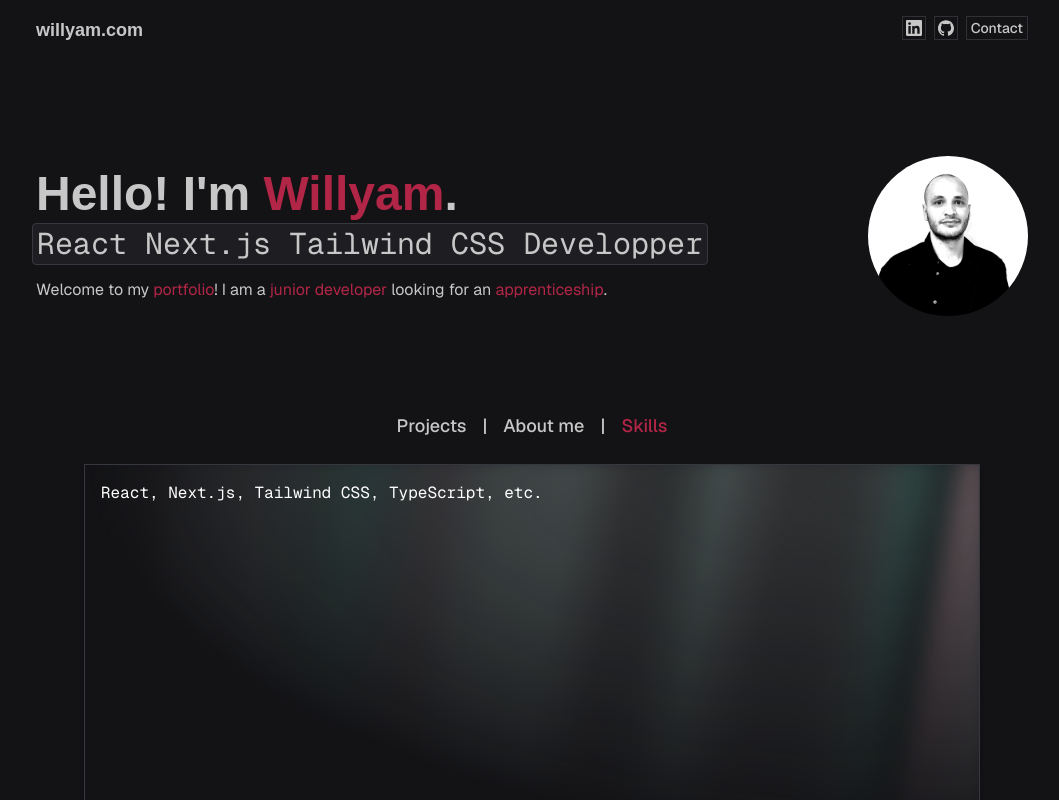
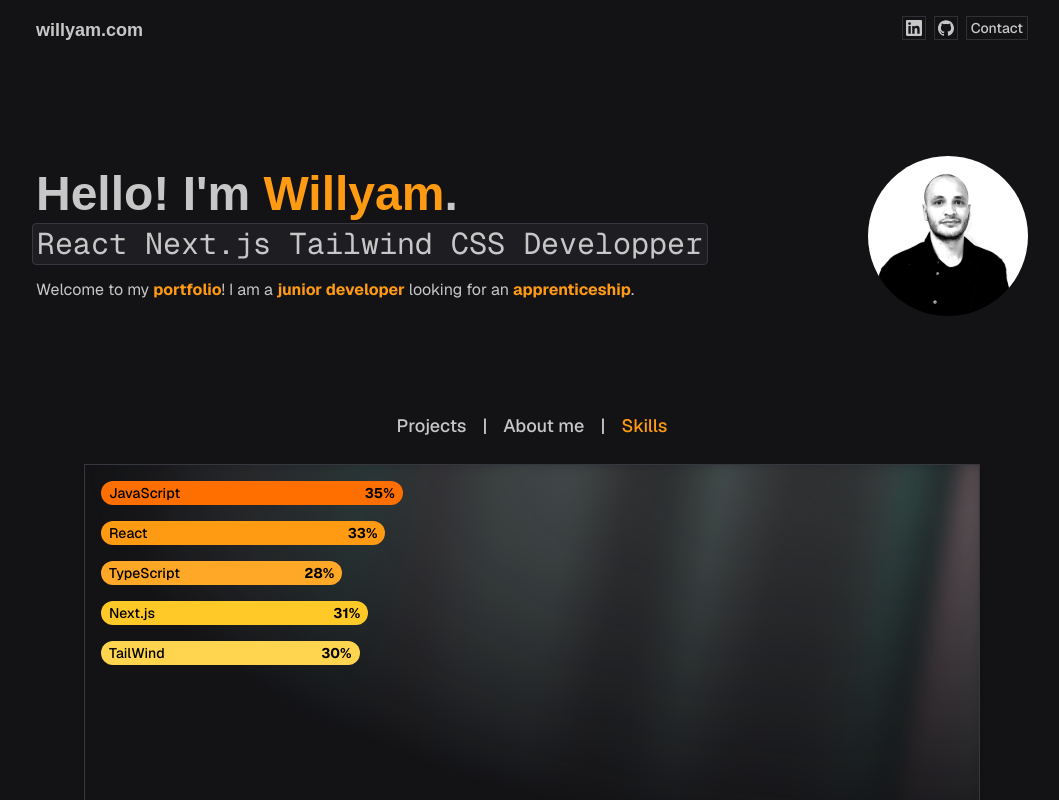
Before and after one commit to Willzebud/Portfolio, a Next.js app: page / in a window 1280 px wide. Both pictures are taken after a click on the button "Skills". Shown: the top 800 px of the page, without its empty margins (108-1167 px from the left). Built offline with nearby package versions, Linux system fonts and the light colour scheme; a web font is replaced by a local one.

Commit message:
Version 2.4

```diff
--- a/app/_components/Hero.tsx
+++ b/app/_components/Hero.tsx
@@ -20,7 +20,7 @@ export const Hero = () => {
     <Section className="flex max-lg:flex-col items-center justify-between gap-6">
       <div className="flex-[2] flex flex-col gap-2">
         <h2 className="font-caption font-bold text-5xl">
-          Hello! I&apos;m <span className="text-primary">Willyam</span>.
+          Hello! I&apos;m <span className="text-brandPrimary">Willyam</span>.
         </h2>
         <h3 className="text-3xl font-caption">
           <Code className="inline-flex items-center">
@@ -28,14 +28,15 @@ export const Hero = () => {
           </Code>
         </h3>
         <p className="text-base mt-2">
-          Welcome to my <span className="text-primary">portfolio</span>! I am a{" "}
-          <span className="text-primary">junior developer</span> looking for an{" "}
-          <span className="text-primary">apprenticeship</span>.
+          Welcome to my{" "}
+          <span className="text-brandPrimary font-bold">portfolio</span>! I am a{" "}
+          <span className="text-brandPrimary font-bold">junior developer</span>{" "}
+          looking for an{" "}
+          <span className="text-brandPrimary font-bold">apprenticeship</span>.
         </p>
       </div>
       <div className="flex-shrink-0 mr-0">
         {" "}
-        {/* Changer ml-auto en mr-0 pour aligner correctement */}
         <img
           src="/PhotoWillyamRbr.svg"
           className="w-full h-auto max-w-40 max-md:w-56"
--- a/app/_components/PortfolioSections.tsx
+++ b/app/_components/PortfolioSections.tsx
@@ -22,8 +22,8 @@ export const PortfolioSection = () => {
         <button
           onClick={() => handleTabClick("projects")}
           className={cn(
-            activeTab === "projects" ? "text-primary" : "text-foreground",
-            "hover:text-primary transition-colors duration-300"
+            activeTab === "projects" ? "text-brandPrimary" : "text-foreground",
+            "hover:text-brandPrimary transition-colors duration-300"
           )}
         >
           Projects
@@ -32,8 +32,8 @@ export const PortfolioSection = () => {
         <button
           onClick={() => handleTabClick("about")}
           className={cn(
-            activeTab === "about" ? "text-primary" : "text-foreground",
-            "hover:text-primary transition-colors duration-300"
+            activeTab === "about" ? "text-brandPrimary" : "text-foreground",
+            "hover:text-brandPrimary transition-colors duration-300"
           )}
         >
           About me
@@ -42,8 +42,8 @@ export const PortfolioSection = () => {
         <button
           onClick={() => handleTabClick("skills")}
           className={cn(
-            activeTab === "skills" ? "text-primary" : "text-foreground",
-            "hover:text-primary transition-colors duration-300"
+            activeTab === "skills" ? "text-brandPrimary" : "text-foreground",
+            "hover:text-brandPrimary transition-colors duration-300"
           )}
         >
           Skills
--- a/app/_components/SkillsContent.tsx
+++ b/app/_components/SkillsContent.tsx
@@ -1,9 +1,30 @@
 import React from "react";
+
+const skills = [
+  { name: "JavaScript", level: "35%", color: "bg-[#FF6F00]" },
+  { name: "React", level: "33%", color: "bg-[#FF9A13]" },
+  { name: "TypeScript", level: "28%", color: "bg-[#FFA726]" },
+  { name: "Next.js", level: "31%", color: "bg-[#FFCA28]" },
+  { name: "TailWind", level: "30%", color: "bg-[#FFD54F]" },
+];
 
 const SkillsContent = () => {
   return (
-    <div className="font-mono">
-      <p>React, Next.js, Tailwind CSS, TypeScript, etc.</p>
+    <div className="space-y-4">
+      {skills.map((skill) => (
+        <div
+          key={skill.name}
+          className="relative w-full h-6 rounded-full bg-transparent"
+        >
+          <div
+            className={`absolute left-0 top-0 h-full rounded-full ${skill.color} text-black font-bold text-sm flex items-center justify-between px-2`}
+            style={{ width: skill.level }}
+          >
+            <span className="text-black font-medium">{skill.name}</span>
+            <span>{skill.level}</span>
+          </div>
+        </div>
+      ))}
     </div>
   );
 };
--- a/components/ui/button.tsx
+++ b/components/ui/button.tsx
@@ -1,8 +1,8 @@
-import * as React from "react"
-import { Slot } from "@radix-ui/react-slot"
-import { cva, type VariantProps } from "class-variance-authority"
+import * as React from "react";
+import { Slot } from "@radix-ui/react-slot";
+import { cva, type VariantProps } from "class-variance-authority";
 
-import { cn } from "@/lib/utils"
+import { cn } from "@/lib/utils";
 
 const buttonVariants = cva(
   "inline-flex items-center justify-center whitespace-nowrap rounded-md text-sm font-medium transition-colors focus-visible:outline-none focus-visible:ring-1 focus-visible:ring-ring disabled:pointer-events-none disabled:opacity-50",
@@ -10,7 +10,7 @@ const buttonVariants = cva(
     variants: {
       variant: {
         default:
-          "bg-primary text-primary-foreground shadow hover:bg-primary/90",
+          "bg-primary text-brandPrimary-foreground shadow hover:bg-primary/90",
         destructive:
           "bg-destructive text-destructive-foreground shadow-sm hover:bg-destructive/90",
         outline:
@@ -18,7 +18,7 @@ const buttonVariants = cva(
         secondary:
           "bg-secondary text-secondary-foreground shadow-sm hover:bg-secondary/80",
         ghost: "hover:bg-accent hover:text-accent-foreground",
-        link: "text-primary underline-offset-4 hover:underline",
+        link: "text-brandPrimary underline-offset-4 hover:underline",
       },
       size: {
         default: "h-9 px-4 py-2",
@@ -32,26 +32,26 @@ const buttonVariants = cva(
       size: "default",
     },
   }
-)
+);
 
 export interface ButtonProps
   extends React.ButtonHTMLAttributes<HTMLButtonElement>,
     VariantProps<typeof buttonVariants> {
-  asChild?: boolean
+  asChild?: boolean;
 }
 
 const Button = React.forwardRef<HTMLButtonElement, ButtonProps>(
   ({ className, variant, size, asChild = false, ...props }, ref) => {
-    const Comp = asChild ? Slot : "button"
+    const Comp = asChild ? Slot : "button";
     return (
       <Comp
         className={cn(buttonVariants({ variant, size, className }))}
         ref={ref}
         {...props}
       />
-    )
+    );
   }
-)
-Button.displayName = "Button"
+);
+Button.displayName = "Button";
 
-export { Button, buttonVariants }
+export { Button, buttonVariants };
--- a/components/ui/dialog.tsx
+++ b/components/ui/dialog.tsx
@@ -21,7 +21,7 @@ const DialogOverlay = React.forwardRef<
   <DialogPrimitive.Overlay
     ref={ref}
     className={cn(
-      "fixed inset-0 z-50 bg-black/80  data-[state=open]:animate-in data-[state=closed]:animate-out data-[state=closed]:fade-out-0 data-[state=open]:fade-in-0",
+      "fixed inset-0 z-50 bg-black/80  data-[state=open]:animate-in data-[state=closed]:animate-out data-[state=closed]:fade-out-0 data-[state=open]:fade-in-0 sm:rounded-md rounded-md",
       className
     )}
     {...props}
--- a/tailwind.config.ts
+++ b/tailwind.config.ts
@@ -60,6 +60,12 @@ const config: Config = {
           DEFAULT: "hsl(var(--card))",
           foreground: "hsl(var(--card-foreground))",
         },
+        custom: {
+          DEFAULT: "#CFCFCF",
+        },
+        brandPrimary: {
+          DEFAULT: "#FF9A13",
+        },
       },
       borderRadius: {
         lg: "var(--radius)",
```
Also changed, not shown: app/_components/ProjectsContent.tsx (+77 -14 lines).
